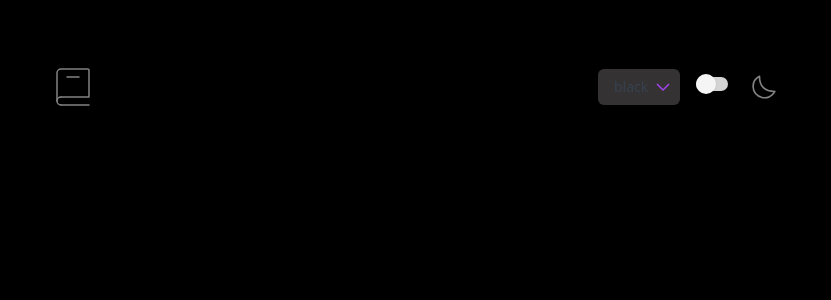
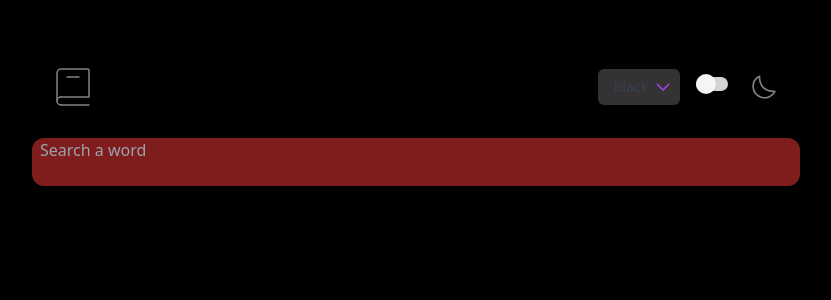
Before and after one commit to Najamulhassan3383/Dictionary-App, a React (Vite) app: page / in a window 1280 px wide. Shown: the top 300 px of the page, without its empty margins (224-1055 px from the left). Built offline with nearby package versions, Linux system fonts and the light colour scheme.

Commit message:
added the input element

```diff
--- /dev/null
+++ b/src/components/Input.jsx
@@ -0,0 +1,15 @@
+import React from "react";
+
+function Input() {
+  return (
+    <div className="w-full h-12 bg-red-900 rounded-xl">
+      <input
+        type="text"
+        className="w-full bg-[#0d1829] flex bg-transparent pl-2 text-[#cccccc] outline-0"
+        placeholder="Search a word"
+      />
+    </div>
+  );
+}
+
+export default Input;
--- a/src/components/MainContainer.jsx
+++ b/src/components/MainContainer.jsx
@@ -1,9 +1,11 @@
 import Header from "./Header";
+import Input from "./Input";
 
 function MainContainer() {
   return (
     <div className="max-w-3xl m-auto my-12">
       <Header />
+      <Input />
     </div>
   );
 }
```
